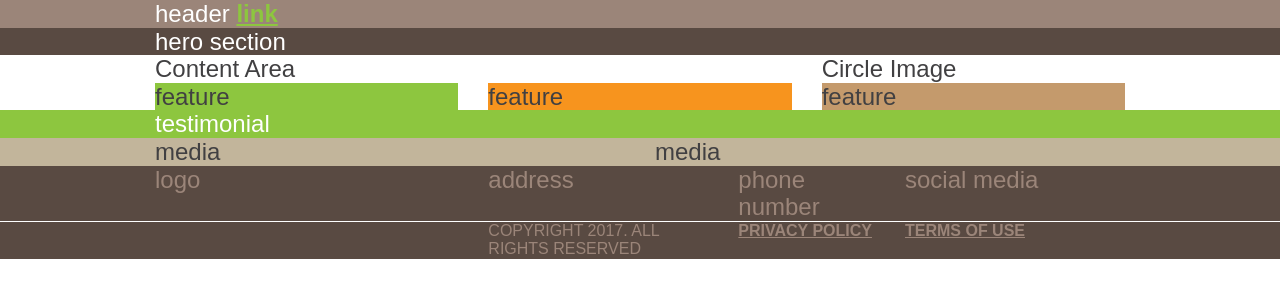
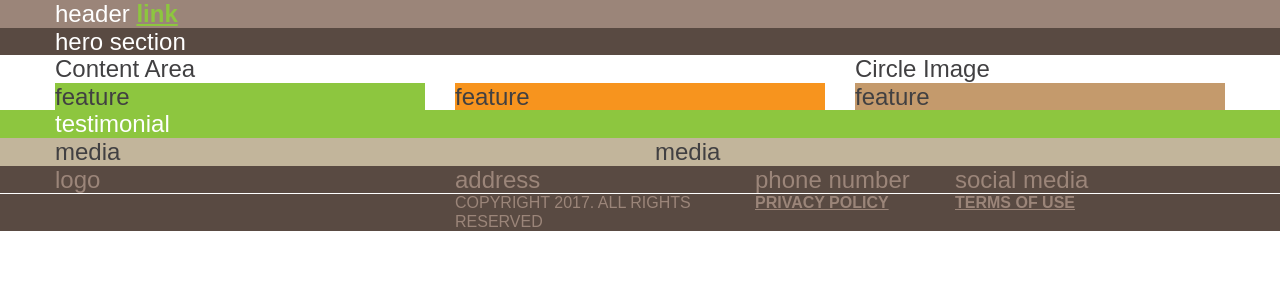
Before and after one commit to tjsantos/css, a plain HTML site: page index.html in a window 1280 px wide. Drawn offline with Linux system fonts and the light colour scheme.

Commit message:
change max-width to 1200px/75em

```diff
--- a/stylesheet.scss
+++ b/stylesheet.scss
@@ -114,7 +114,9 @@ a:hover {
   padding-left: $gutter-margin;
   margin-right: auto;
   margin-left: auto;
-  max-width: (1/16 * 1000) + 0rem;  /* note default 1em/16px/12pt font */
+  /* large device breakpoint = 1200px, expressed in rem. note default 1em/16px/12pt font */
+  max-width: (1200 * (1/16)) + 0rem;
+
 }
 
 .row {
```
Also changed, not shown: stylesheet.css.
